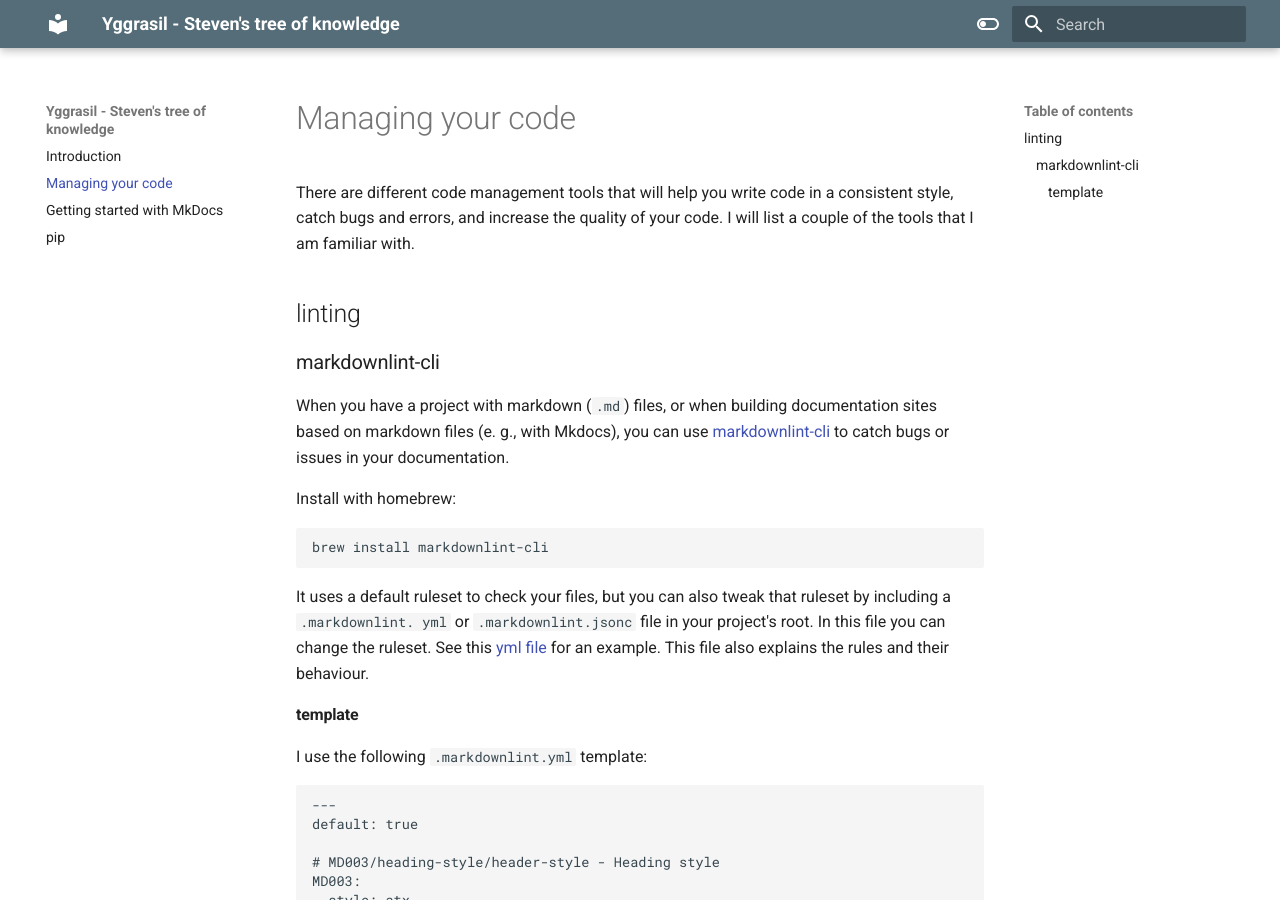
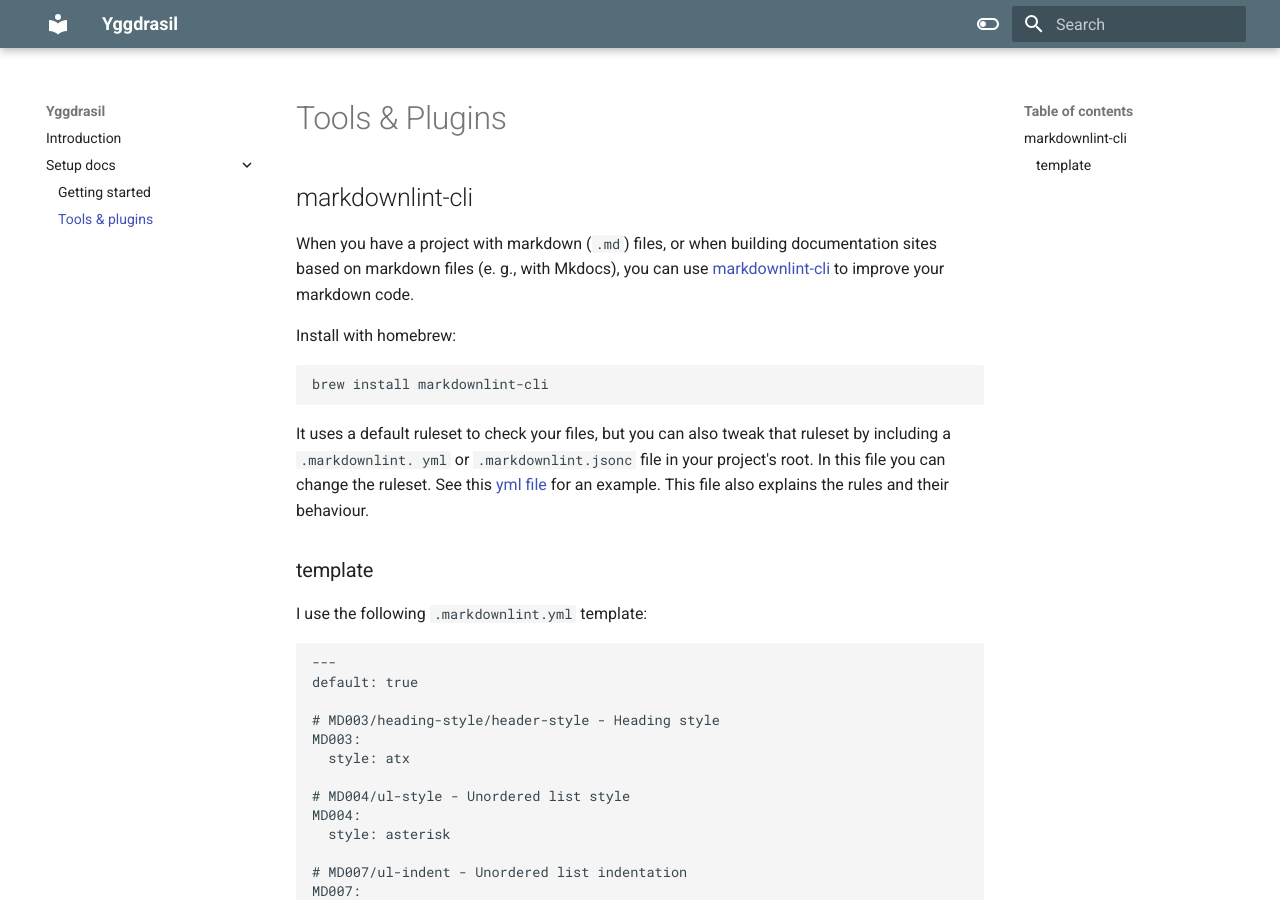
Before and after one commit to svanderweerd/codex, an MkDocs documentation site: the page built from docs/setup-docs/tools-plugins.md, in a window 1280 px wide and 900 px high. Built offline with MkDocs 1.6.1 and Material for MkDocs 9.7.7, drawn with Linux system fonts in a browser that asks for light colours.

Commit message:
tweaking nav

```diff
--- a/docs/code-management.md
+++ b/docs/setup-docs/tools-plugins.md
@@ -1,15 +1,10 @@
-# Managing your code
+# Tools & Plugins
 
-There are different code management tools that will help you write code in a consistent style, catch bugs and errors,
-and increase the quality of your code. I will list a couple of the tools that I am familiar with.
-
-## linting
-
-### markdownlint-cli
+## markdownlint-cli
 
 When you have a project with markdown (`.md`) files, or when building documentation sites based on markdown files (e.
-g., with Mkdocs), you can use [markdownlint-cli](https://github.com/igorshubovych/markdownlint-cli) to catch bugs or
-issues in your documentation.
+g., with Mkdocs), you can use [markdownlint-cli](https://github.com/igorshubovych/markdownlint-cli) to improve your
+markdown code.
 
 Install with homebrew:
 
@@ -22,7 +17,7 @@ yml` or `.markdownlint.jsonc` file in your project's root. In this file you can
 file](https://github.com/DavidAnson/markdownlint/blob/main/schema/.markdownlint.yaml) for an example. This file also
 explains the rules and their behaviour.
 
-#### template
+### template
 
 I use the following `.markdownlint.yml` template:
 
--- a/mkdocs.yml
+++ b/mkdocs.yml
@@ -1,4 +1,4 @@
-site_name: Yggrasil - Steven's tree of knowledge
+site_name: Yggdrasil
 
 plugins:
   - search
@@ -34,3 +34,9 @@ theme:
       toggle:
         icon: material/toggle-switch
         name: Switch to light mode
+
+nav:
+  - Introduction: index.md
+  - Setup docs:
+      - Getting started: setup-docs/getting-started.md
+      - Tools & plugins: setup-docs/tools-plugins.md
```
Also changed, not shown: .pre-commit-config.yaml (added, +32 -0 lines), docs/setup-docs/getting-started.md (renamed from docs/mkdocs.md, +1 -1 lines).
